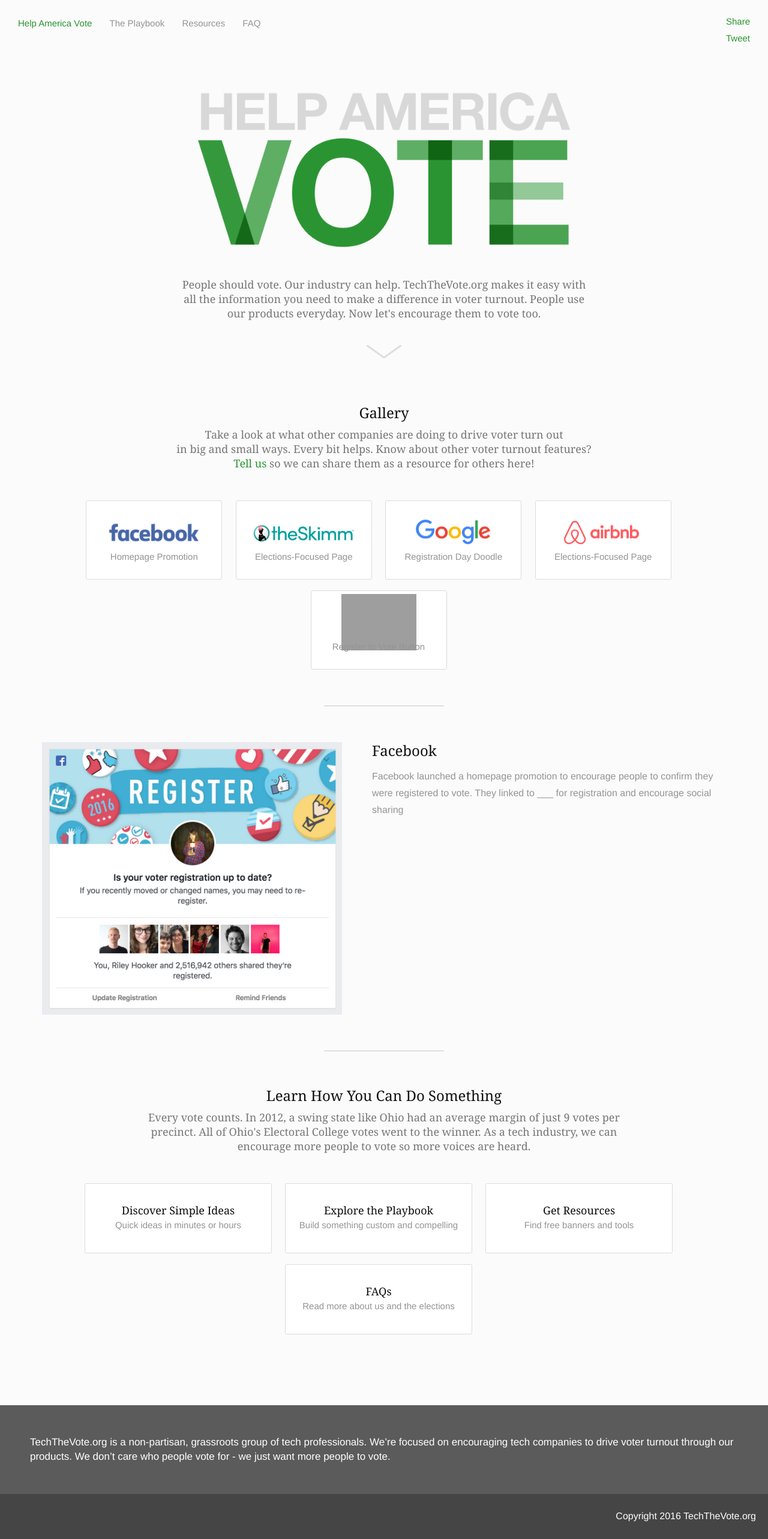
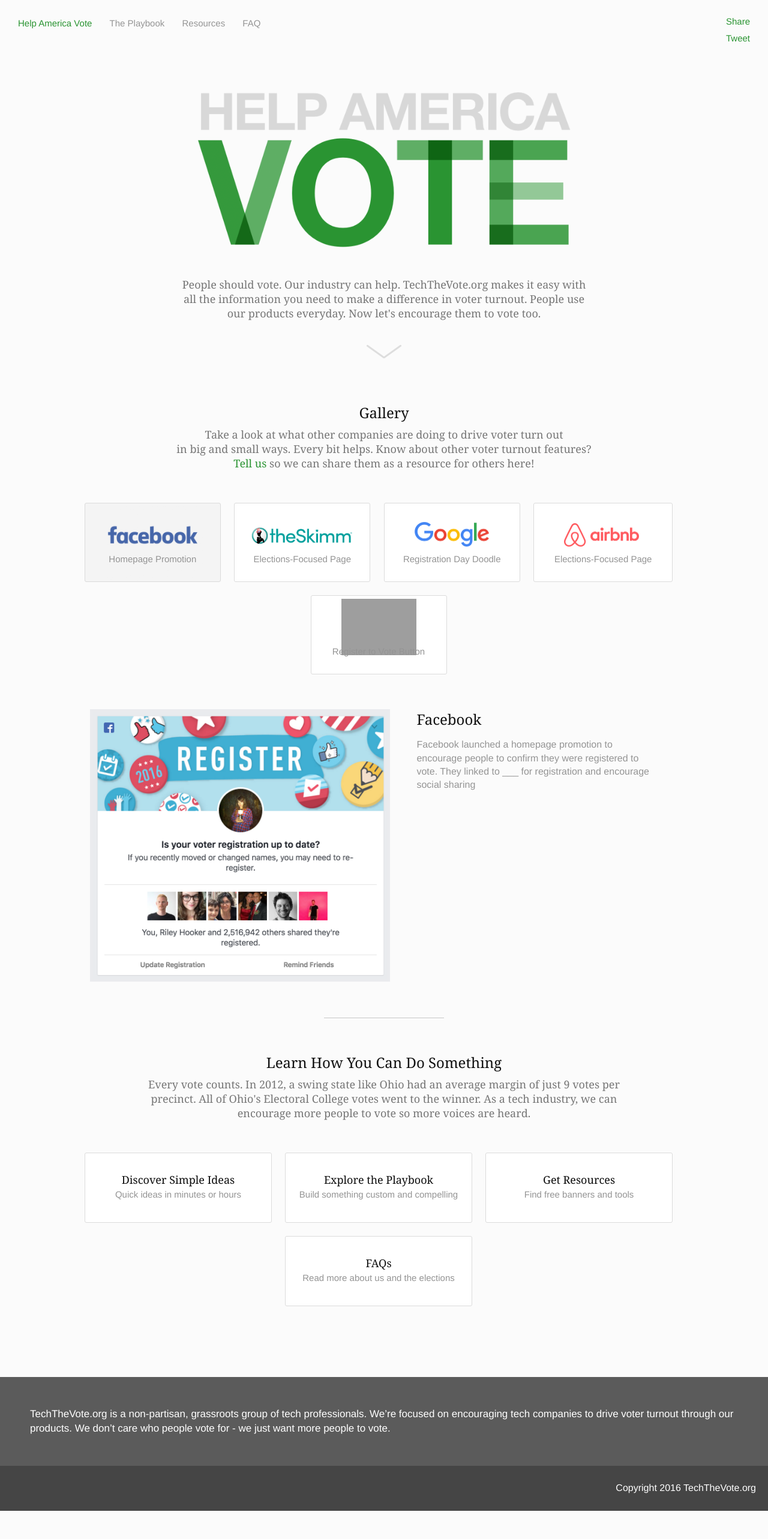
Before and after one commit to techthevote/techthevote.github.io, a Jekyll site: the page built from index.md, in a window 1280 px wide. Shown: the whole page at 60% size. Built offline with Jekyll 4.4.1, drawn with Linux system fonts in a browser that asks for light colours; nearby versions of some CDN libraries; comment, search, counter and statistics services are not loaded; after the commit the page ends 2518 px from its top, so only the background shows below that; grey boxes are pictures that could not be loaded.

Commit message:
updated desktop and mobile styling for homepage galley
made gallery work on responsive site, replaced flex with inline-block
styling

```diff
--- a/_sass/_index.scss
+++ b/_sass/_index.scss
@@ -37,6 +37,7 @@
   .nav-element {
     margin-bottom: 18px;
     padding-top: 30px;
+    margin-top: 4px;
 
     .nav-element-title {
       text-align: center;
@@ -59,11 +60,26 @@
     padding: 0;
     padding-bottom: 25px;
 
+    @include media-query(850px) {
+      width: 90%;
+      height: 90px;
+    }
+
     .nav-element-description {
       position: absolute;
       bottom: 25px;
       left: 0;
       right: 0;
+
+      @include media-query(850px) {
+        position: relative;
+        bottom: 0;
+        top: 70px;
+      }
+    }
+
+    &.selected {
+      background-color: #F4F4F4;
     }
 
     &.facebook { background-image: url(/assets/images/gallery/logos/facebook-logo-preview-400x400.png); }
@@ -79,7 +95,6 @@
       background-image: url(/assets/images/gallery/logos/Airbnb_Logo.sng.png);
       background-size: 125px;
       padding-right: 5px;
-      width: 220px;
     }
 
     &.quora {
@@ -105,22 +120,59 @@
 }
 
 .gallery-container {
-  display: flex;
+  display: inline-block;
   display: none;
+  margin: 0 80px;
+
+  @include media-query(850px) {
+    margin: 0;
+  }
+
+  .gallery-image {
+    display: inline-block;
+  }
+
+  .gallery-text {
+    line-height: 1.4;
+    display: inline-block;
+    width: 40%;
+    vertical-align: top;
+
+    @include media-query(850px) {
+      width: 100%;
+      text-align: center;
+    }
+  }
 
   img {
     border: 5px solid #EAEBEE;
     max-width: 490px;
+
+    @include media-query(850px) {
+      max-width: 100%;
+      border: none;
+      border-radius: 3px;
+    }
   }
 
   .gallery-text {
-    margin-left: 50px;
+    margin-left: 40px;
     color: #949494;
+
+    @include media-query(850px) {
+      margin-left: 0;
+    }
 
     h2 {
       color: #111111;
       text-align: left;
       font-size: 24px;
+
+      @include media-query(850px) {
+        text-align: center;
+        margin-bottom: 0;
+        margin-top: 30px;
+      }
     }
   }
 }
--- a/index.md
+++ b/index.md
@@ -32,7 +32,7 @@
 
   <!-- Start Gallery Menu -->
   <div class="playbook-nav-wrapper gallery homepage">
-    <a href="#" class="nav-element gallery-logo facebook">
+    <a href="#" class="nav-element gallery-logo facebook selected">
       <div class="nav-element-description">Homepage Promotion</div>
     </a>
 
@@ -54,11 +54,9 @@
   </div>
   <!-- End Gallery Menu -->
 
-  <hr />
-
   <!-- Start Gallery Markup -->
 
-  <div id="facebook" class="gallery-container" style="display: flex">
+  <div id="facebook" class="gallery-container" style="display:inline-block">
     <div class="gallery-image">
       <img src="/assets/images/gallery/screenshots/facebook-registration-2016.png" />
     </div>
```
